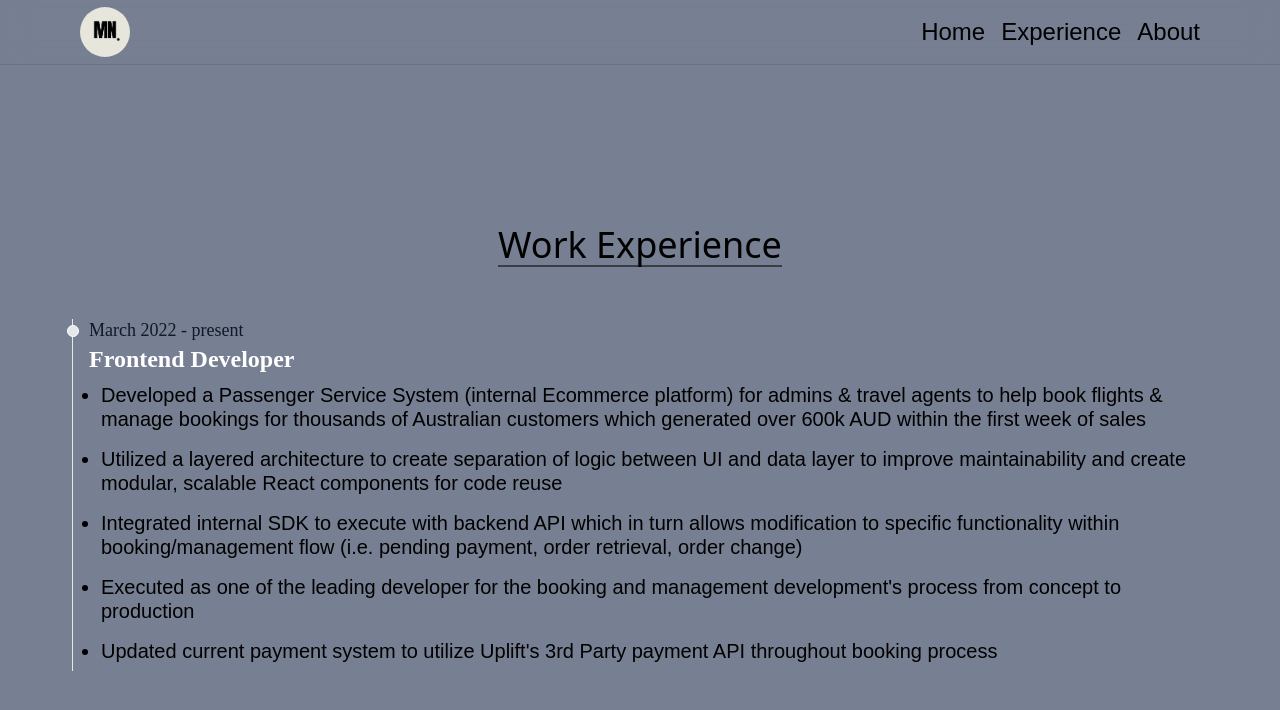
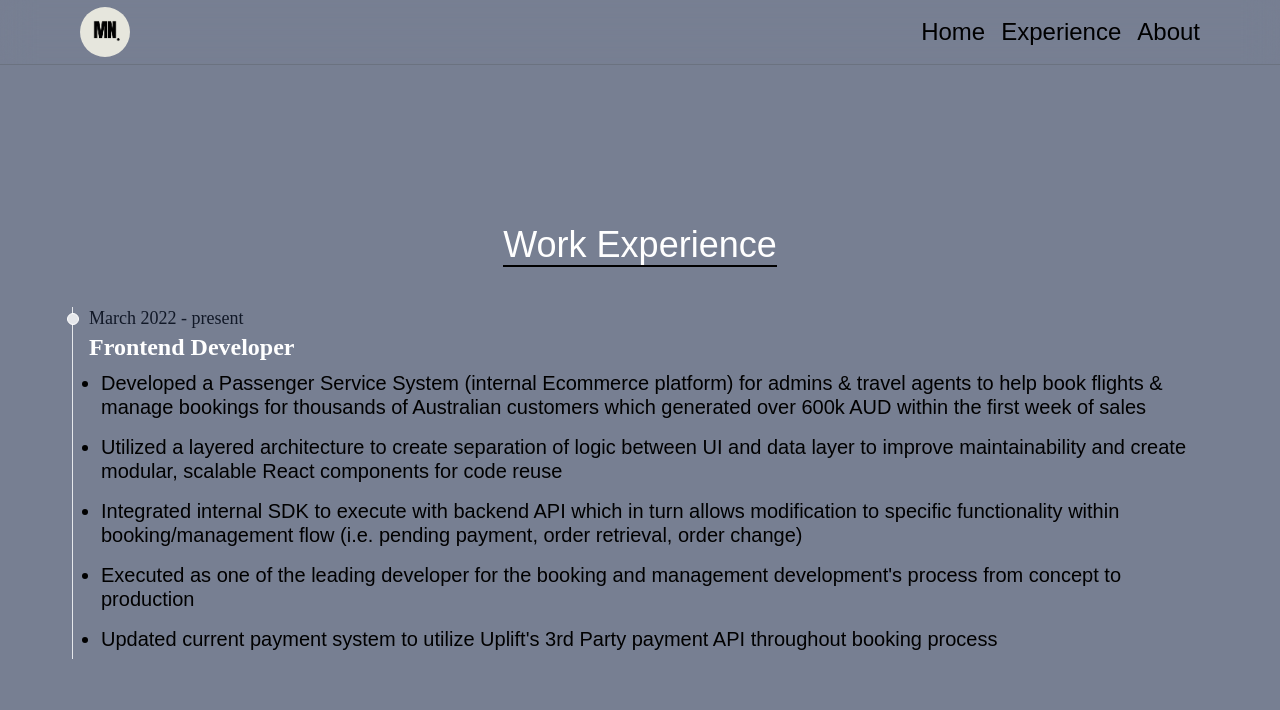
Before and after one commit to coosey/portfolio, a React (Create React App) app in the folder my-app/: page /experience in a window 1280 px wide. Shown: the top 710 px of the page. Built offline with nearby package versions, Linux system fonts and the light colour scheme.

Commit message:
updated img with width and height

```diff
--- a/my-app/src/components/card/index.jsx
+++ b/my-app/src/components/card/index.jsx
@@ -8,7 +8,7 @@ export const Card = (props) => {
         <div className="flex flex-row justify-between items-center pb-[20px]">
           <div className="font-satoshi font-bold text-2xl">{props?.title}</div>
           <div className="xs:w-1/4 w-1/5 flex justify-end">
-            <img src={props?.image} alt={props?.title} className="max-h-[2.5rem]" />
+            <img src={props?.image} alt={props?.title} className="max-h-[2.5rem]" width="75px" height="75px" />
           </div>
         </div>
         <div className="font-rale font-light text-lg mb-3">{props?.titleInfo}</div>
--- a/my-app/src/components/navbar/index.jsx
+++ b/my-app/src/components/navbar/index.jsx
@@ -6,7 +6,7 @@ export const NavBar = () => {
     <nav className="sticky top-0 z-10 text-3xl backdrop-filter backdrop-blur-lg bg-opacity-30 border-b border-gray-500 firefox:bg-opacity-90">
       <div className="xs:max-w-5xl md:w-[90%] mx-auto px-4">
         <div className="flex items-center justify-between h-16 text-black">
-          <img alt="My initials" className="w-[50px] h-[50px] rounded-full bg-primary" src={require("../../assets/images/mn.png")} />
+          <img alt="My initials" className="w-[50px] h-[50px] rounded-full bg-primary" src={require("../../assets/images/mn.png")} width="50px" height="50px" />
           <ul className="font-rale font-light md:text-2xl space-x-4 hidden md:flex">
             <li>
               <Link to="/">Home</Link>
--- a/my-app/src/components/project/index.jsx
+++ b/my-app/src/components/project/index.jsx
@@ -6,7 +6,7 @@ import { DATA } from '../../data/experience';
 
 export const Project = () => {
   return (
-    <div className="mx-auto flex flex-col pt-20 pb-20">
+    <div className="mx-auto flex flex-col flex-wrap pt-20 pb-20">
       <SectionTitle title="Production Experiences" />
       <div>
         {DATA?.experience?.map?.((project) => (
--- a/my-app/src/components/section-title/index.jsx
+++ b/my-app/src/components/section-title/index.jsx
@@ -5,11 +5,13 @@ export const SectionTitle = (props) => {
       <h2 className={`
       text-4xl
       text-center
-      font-extralight
-      mb-5
+      mb-2
       border-b-[2px]
-      border-primary
+      border-black
       pt-20
+      text-white
+      font-rale
+      font-light
       `}
       >
         {props?.title}
--- a/my-app/src/components/skills/index.jsx
+++ b/my-app/src/components/skills/index.jsx
@@ -3,11 +3,11 @@ import { SectionTitle } from "../section-title"
 
 export const Skills = () => {
   return (
-    <div className="mx-auto flex flex-col pt-20 pb-20">
+    <div className="container m-auto flex flex-col pt-20 pb-20">
       <SectionTitle title="Technologies" />
       <div className="flex flex-row flex-wrap px-10 py-10 gap-[4rem] justify-center items-center">
         {DEVICONS?.map?.((skill) => (
-          <img src={skill?.link} alt={skill?.name} className="w-[75px] h-[75px]" />
+          <img src={skill?.link} alt={skill?.name} loading="lazy" width="75px" height="75px" />
         ))}
       </div>
     </div>
```
